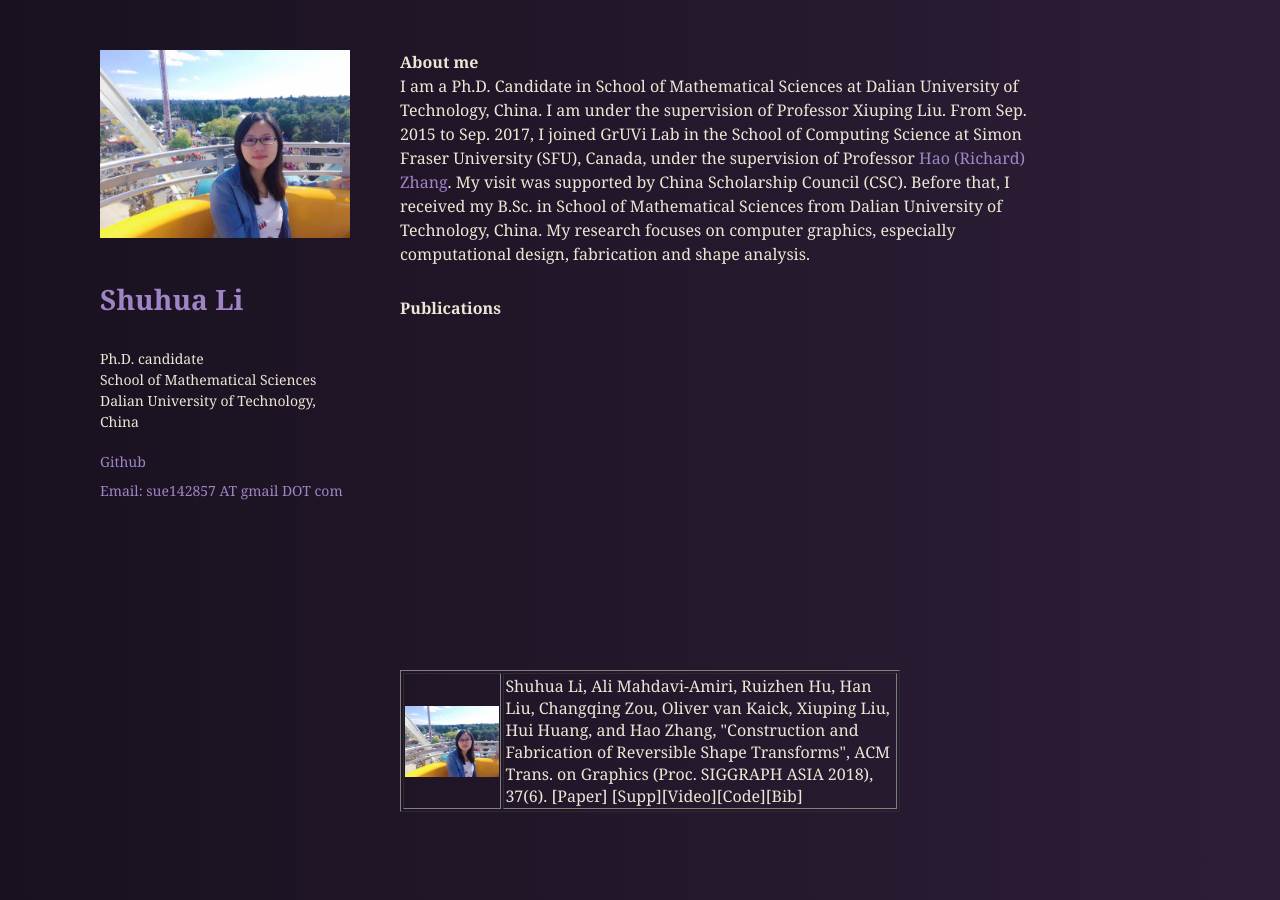
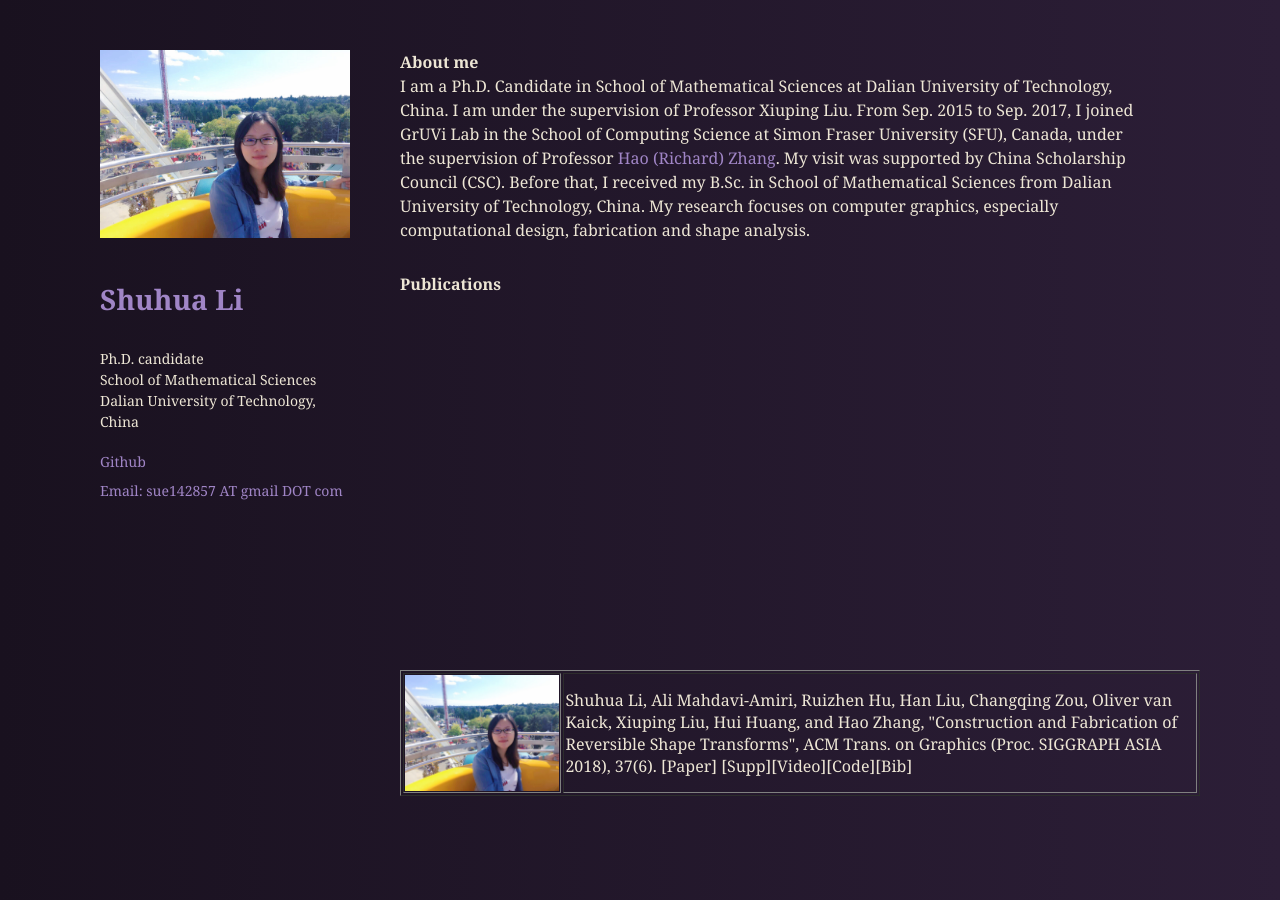
Before and after one commit to sergiokopplin/violet, a Jekyll site: the page built from index.html, in a window 1280 px wide. Built offline with Jekyll 4.4.1, drawn with Linux system fonts in a browser that asks for light colours.

Commit message:
Update section.sass

```diff
--- a/_sass/section.sass
+++ b/_sass/section.sass
@@ -18,6 +18,10 @@
 .content p strong
   font-weight: 600
 
-.content p
+.content table
   margin-bottom: 30px
-  width: 700px
+  width: 800px
+
+.content table th
+  margin-bottom: 30px
+  width: 800px
```
